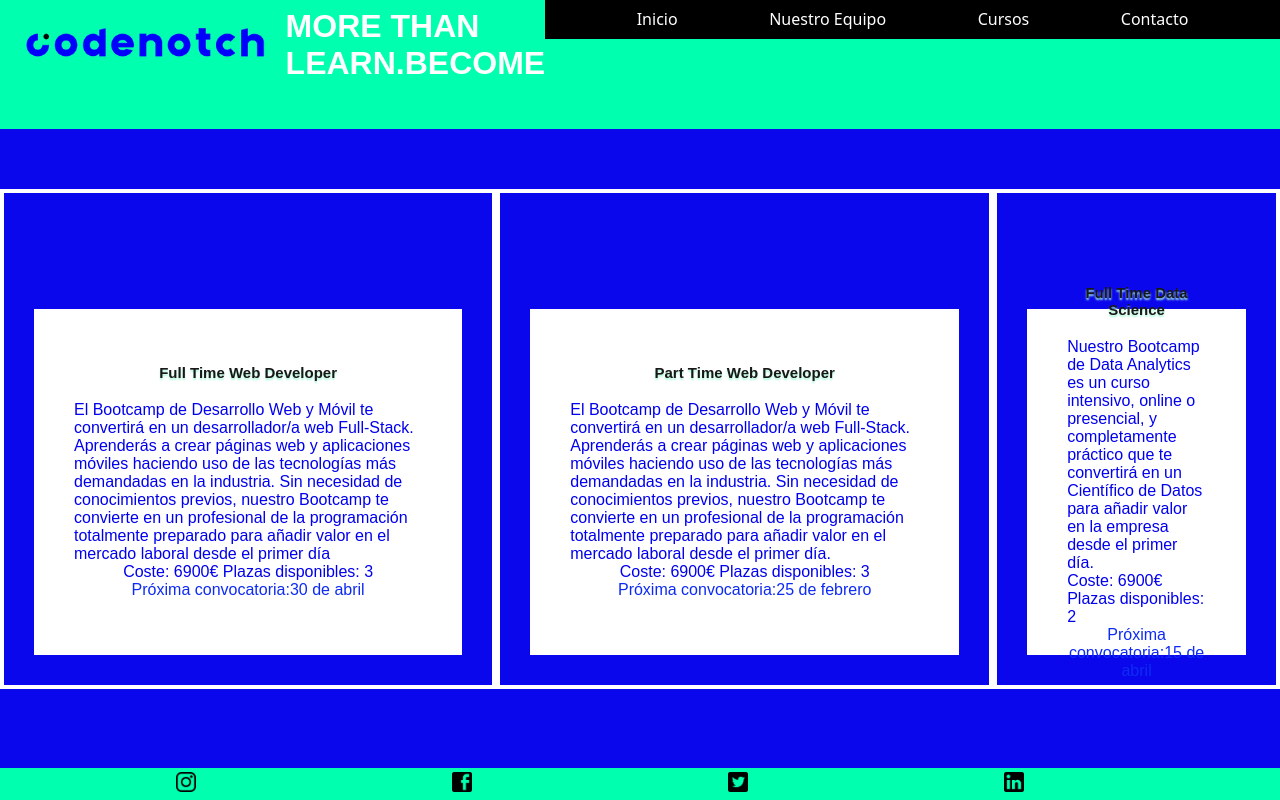
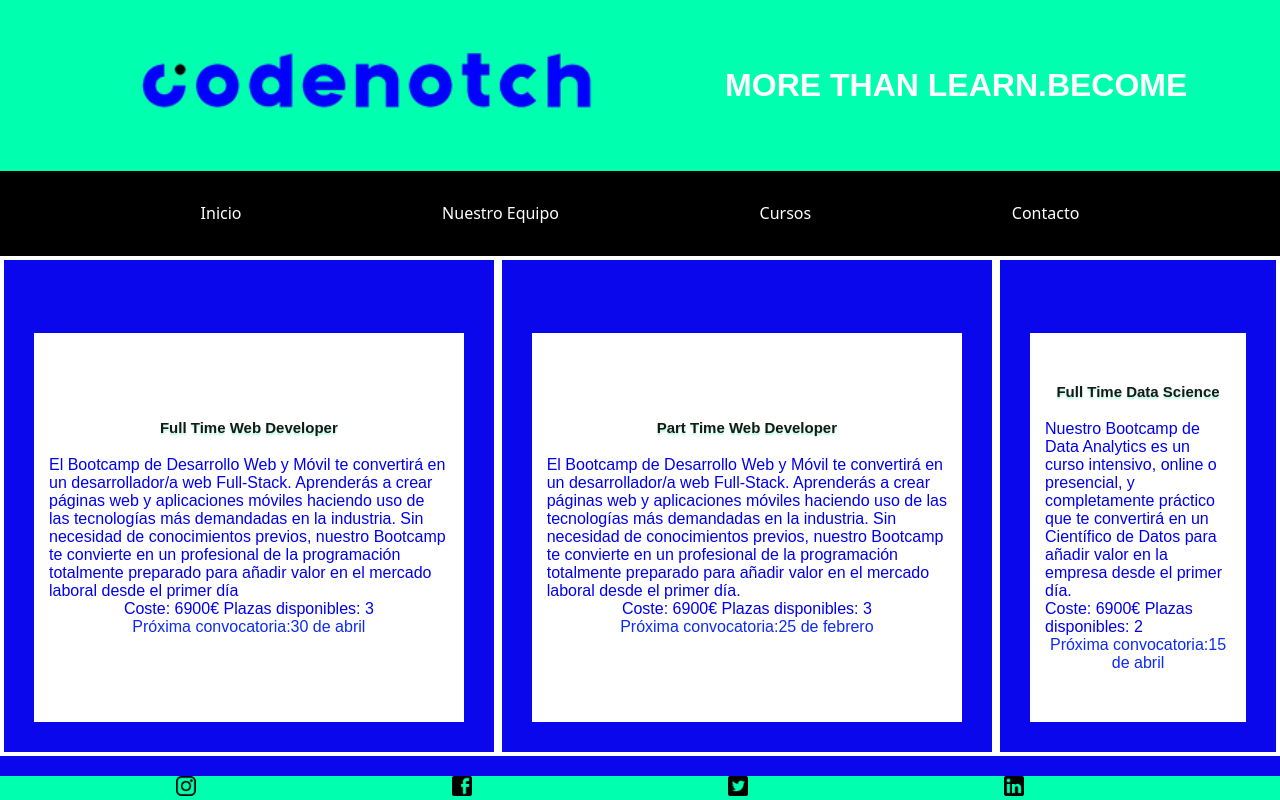
Before and after one commit to Rebeca-Rello/FRONT_END_1, a plain HTML site: page web_Codenotch/Cursos.html in a window 1280 px wide. Drawn offline with Linux system fonts and the light colour scheme.

Commit message:
acambios

```diff
--- a/web_Codenotch/Cursos.css
+++ b/web_Codenotch/Cursos.css
@@ -26,12 +26,12 @@
 
   .Cabecera{
 
-    /* border: 2px solid rgb(255, 255, 255); */
+
     background-color: rgb(0, 255, 174);
-    height: 20%;
+    height: 100%;
     display: flex;
-    flex-direction: row;
-    justify-content:flex-start ;
+    flex-direction: column;
+    justify-content:flex-end ;
     align-content: space-between;
     font-family: 'Poppins', sans-serif;
     font: weight 600px;
@@ -56,11 +56,10 @@
 
   }
 
-
 .ClassBarraLinks{
 
     /* border: 2px solid purple;  */
-    height: 30%;
+    height: 35%;
     width: 100%;
     background-color: black;
     display: flex;
@@ -133,14 +132,14 @@ background-size: cover;
 }
 
 .inner {
-height: 80%;
+height: 90%;
 display: flex;
 flex-direction: column;
 justify-content: center;
 align-items: center;
 background: white;
 box-sizing: border-box;
-padding: 40px;
+padding: 15px;
 
 
 }
```
